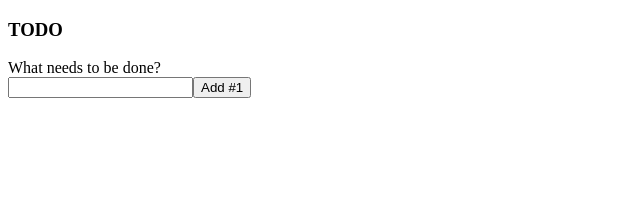
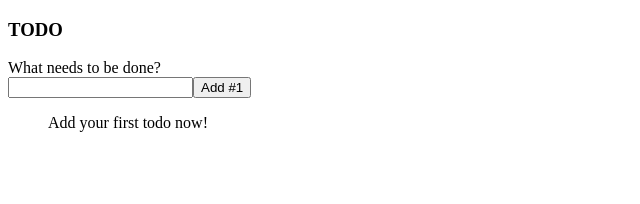
Before and after one commit to purple4pur/react-practice-todo, a React (Create React App) app: page / in a window 1280 px wide. Shown: the top 204 px of the page, without its empty margins (0-640 px from the left). Built offline with nearby package versions, Linux system fonts and the light colour scheme.

Commit message:
IMPROVE: UI when no todo

```diff
--- a/src/components/TodoList/index.js
+++ b/src/components/TodoList/index.js
@@ -8,7 +8,8 @@ class TodoList extends Component {
     return (
       <ul>
         {
-          this.props.todos.map(todo => (
+          this.props.todos.length
+            ? this.props.todos.map(todo => (
               <li key={todo.id}>
                 <input
                   type="checkbox"
@@ -18,6 +19,7 @@ class TodoList extends Component {
                 {todo.title}
               </li>
             ))
+            : <span>Add your first todo now!</span>
         }
       </ul>
     )
```
Lines whose indentation alone changed are shown as unchanged.
